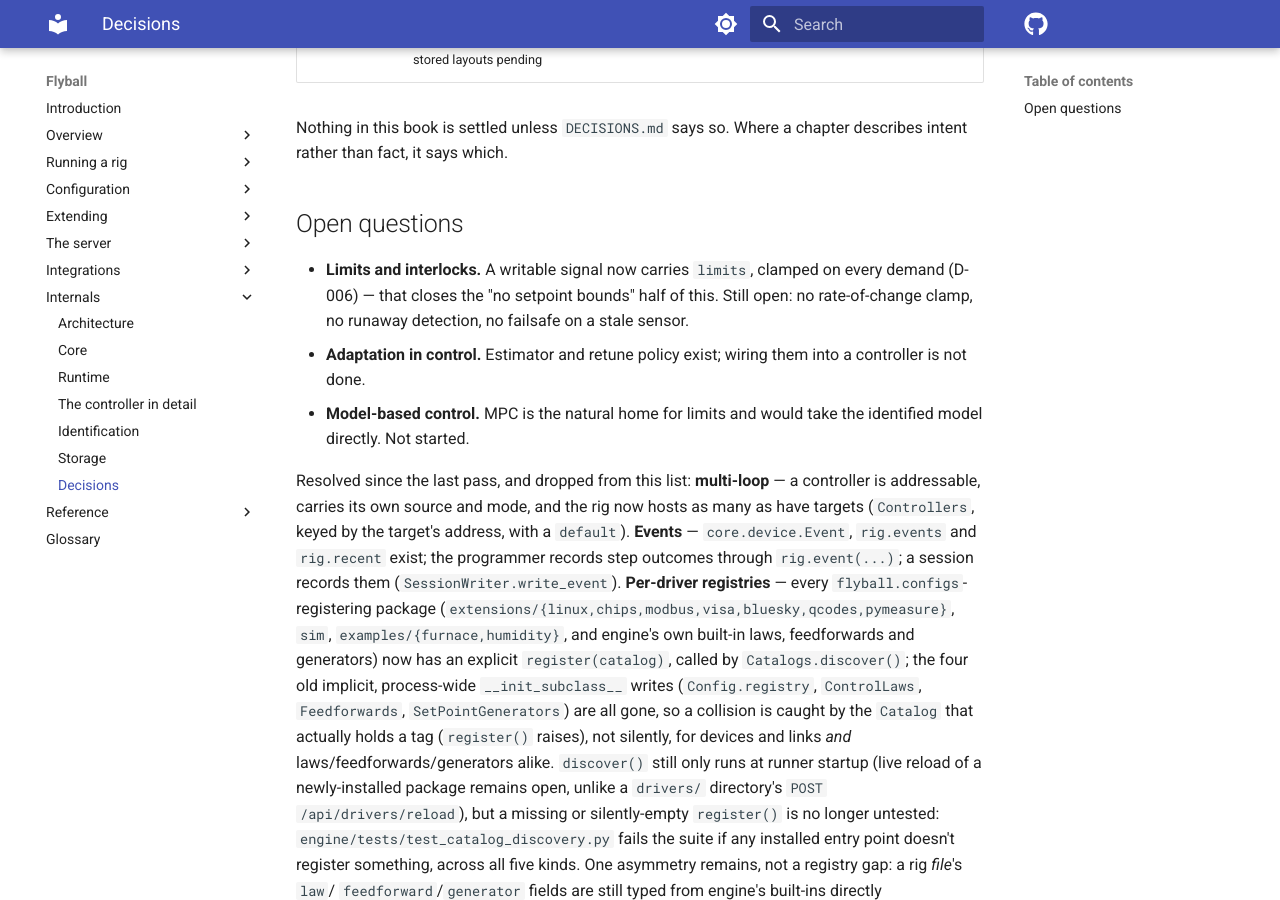
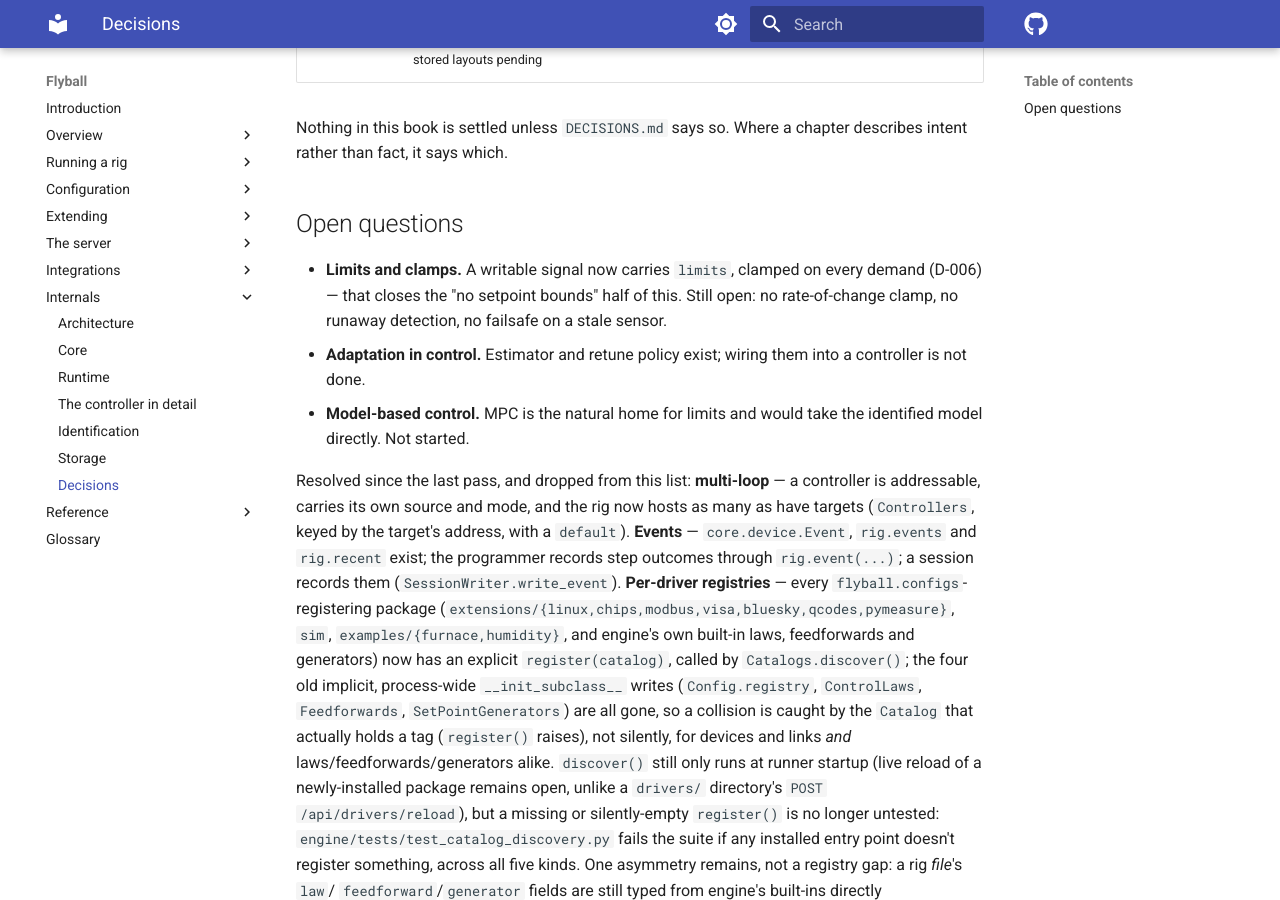
Before and after one commit to bengineer42/flyball, an MkDocs documentation site: the page built from book/src/6-internals/decisions.md, in a window 1280 px wide and 900 px high, scrolled down 1967 px. Built offline with MkDocs 1.6.1 and Material for MkDocs 9.7.7, drawn with Linux system fonts in a browser that asks for light colours; comment, search, counter and statistics services are not loaded; the version menu is left out.

Commit message:
docs: decisions.md names limits/clamps, not a non-existent interlock
Nothing in code is named an interlock; the heading was misleading. The
open-questions record itself is unchanged.

Co-Authored-By: Claude Opus 5.5 (1M context) <noreply@anthropic.com>

```diff
--- a/book/src/6-internals/decisions.md
+++ b/book/src/6-internals/decisions.md
@@ -24,7 +24,7 @@ chapter describes intent rather than fact, it says which.
 
 ## Open questions
 
-- **Limits and interlocks.** A writable signal now carries `limits`,
+- **Limits and clamps.** A writable signal now carries `limits`,
   clamped on every demand (D-006) — that closes the "no setpoint bounds"
   half of this. Still open: no rate-of-change clamp, no runaway detection,
   no failsafe on a stale sensor.
```
